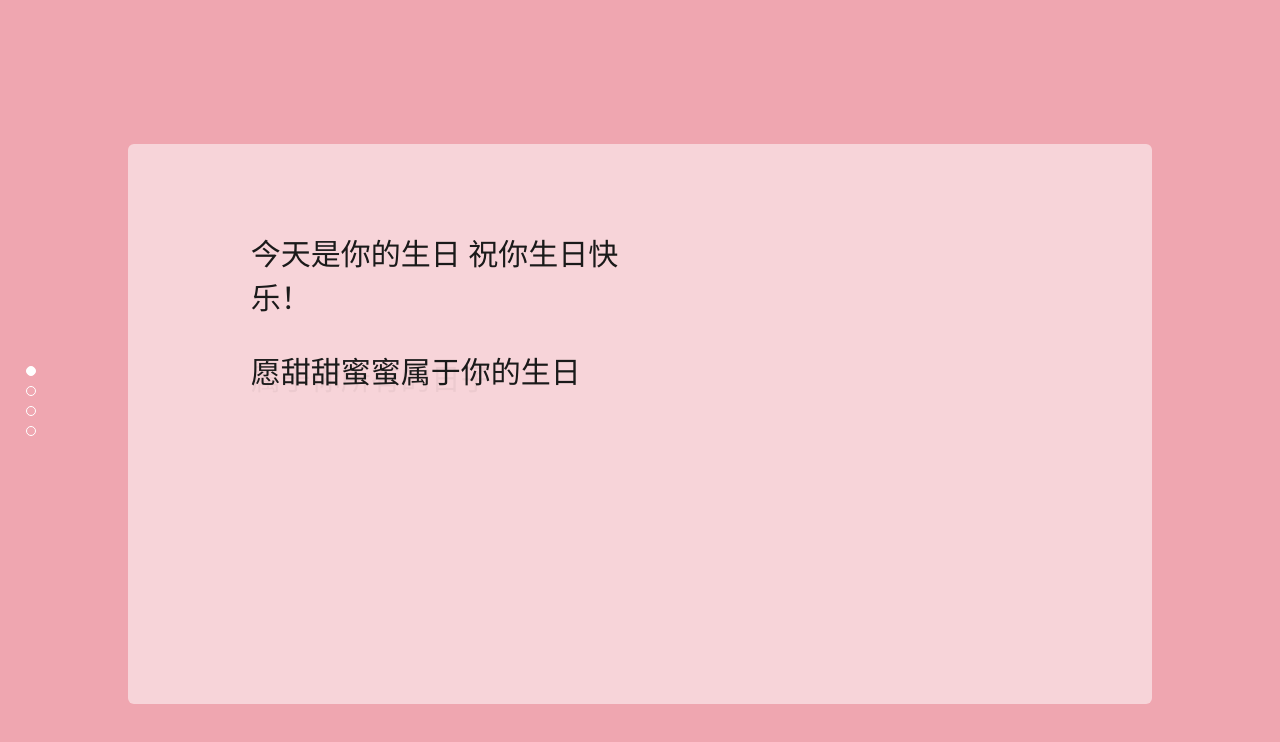
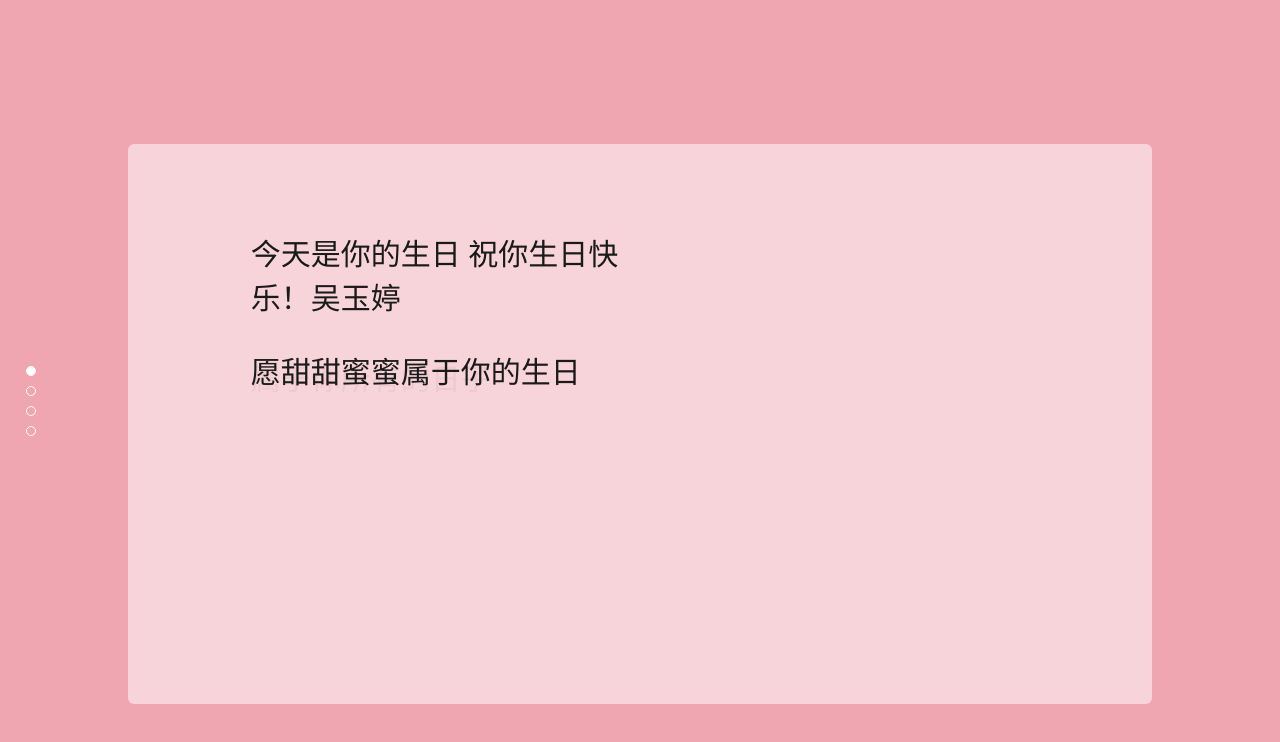
Before and after one commit to LCX-kevin/happy, a plain HTML site: page index.html in a window 1280 px wide. Drawn offline with Linux system fonts and the light colour scheme.

Commit message:
Add name to birthday message in index.html

```diff
--- a/index.html
+++ b/index.html
@@ -40,7 +40,7 @@
           <div class="ly-box01">
             <div class="ly-txt01">
               <p class="ly-stxt01">
-                今天是你的生日 祝你生日快乐！
+                今天是你的生日 祝你生日快乐！吴玉婷
               </p>
               <p class="ly-stxt02">愿甜甜蜜蜜属于你的生日</p>
               <p class="ly-stxt03">属于你所有的日子</p>
```
